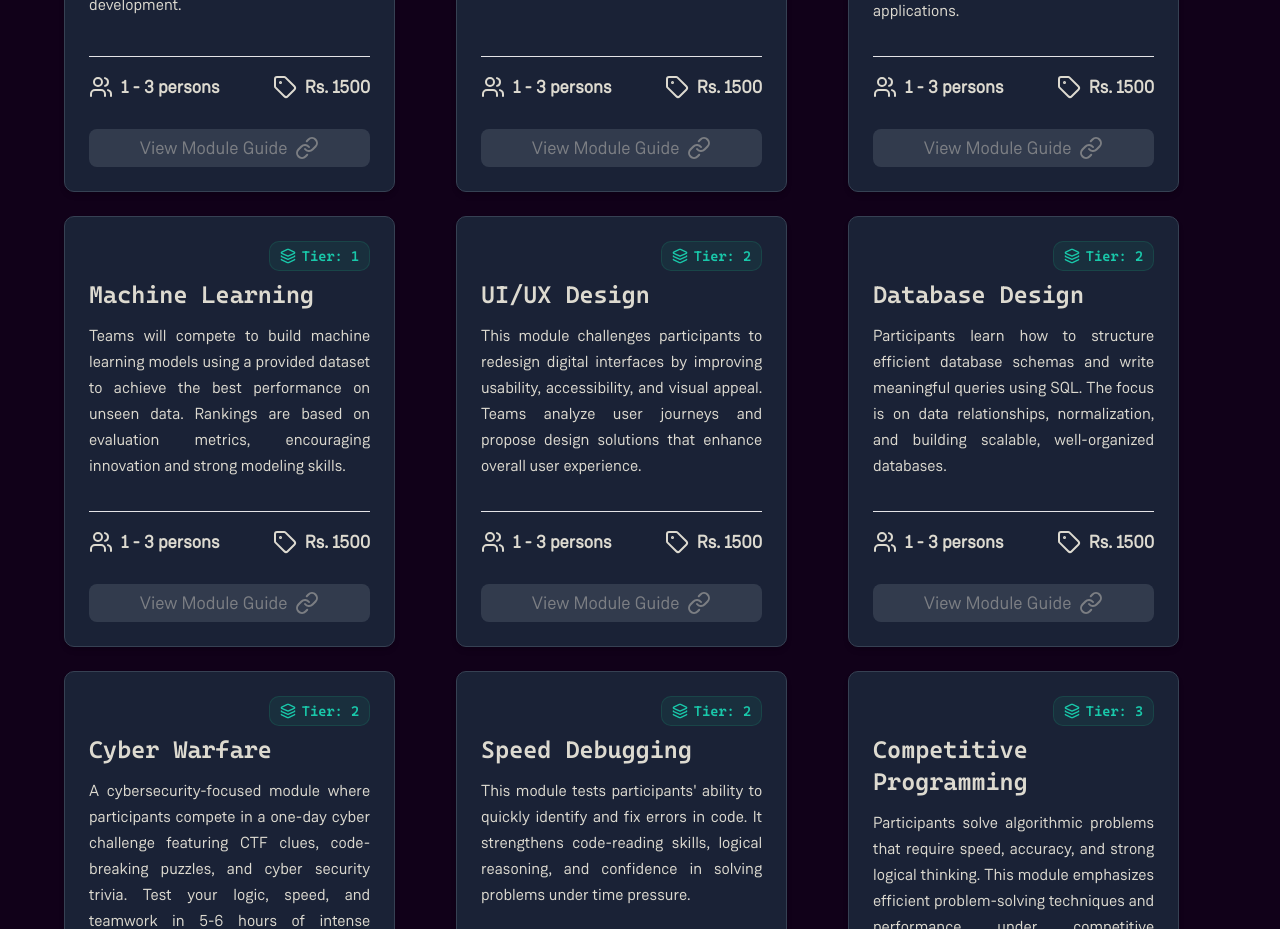
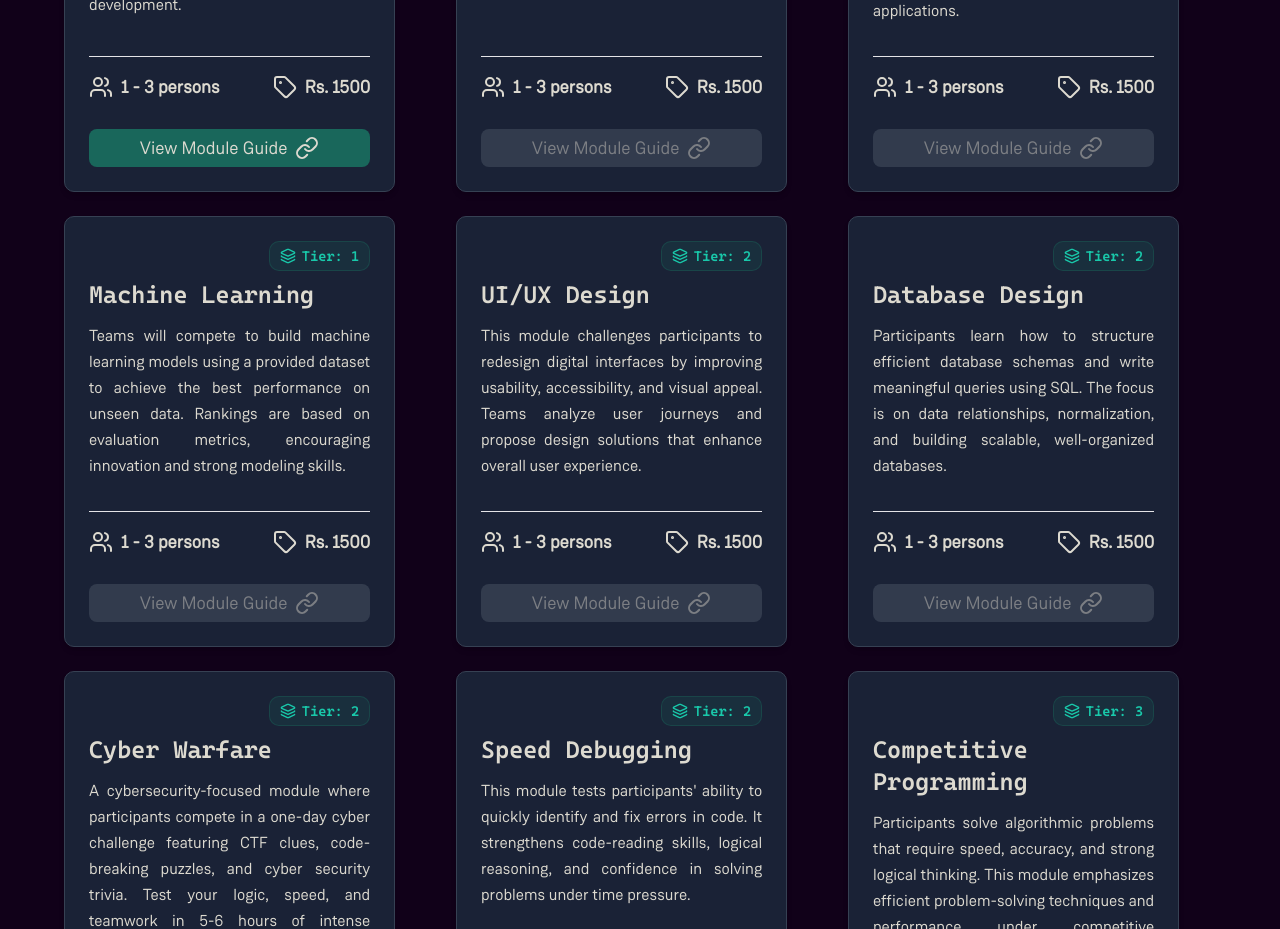
Before and after one commit to css-iba/css-website, a Next.js app: page /ProBattle in a window 1280 px wide. Shown: the part 3260-4189 px from the top of the page. Built offline with nearby package versions, Linux system fonts and the light colour scheme.

Commit message:
Update constants.ts

```diff
--- a/app/ProBattle/constants.ts
+++ b/app/ProBattle/constants.ts
@@ -131,7 +131,7 @@
     minParticipants: 1,
     maxParticipants: 3,
     price: 1500,
-    guideLink: '',
+    guideLink: 'https://drive.google.com/file/d/12l9ynMDS7q3PbK1cFRn_0jSUV2-MDfth/view?usp=sharing',
     category: 'Technical',
     Tier: [1]
   },
```
